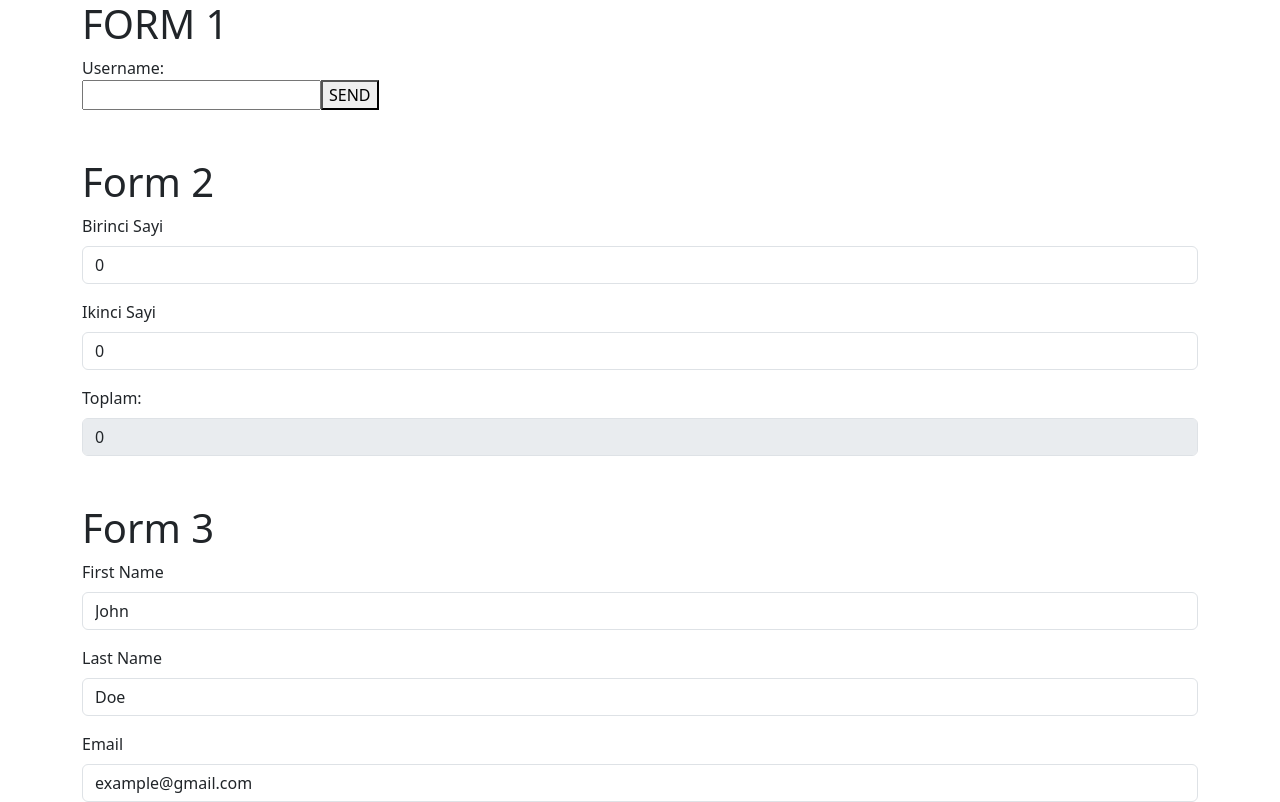
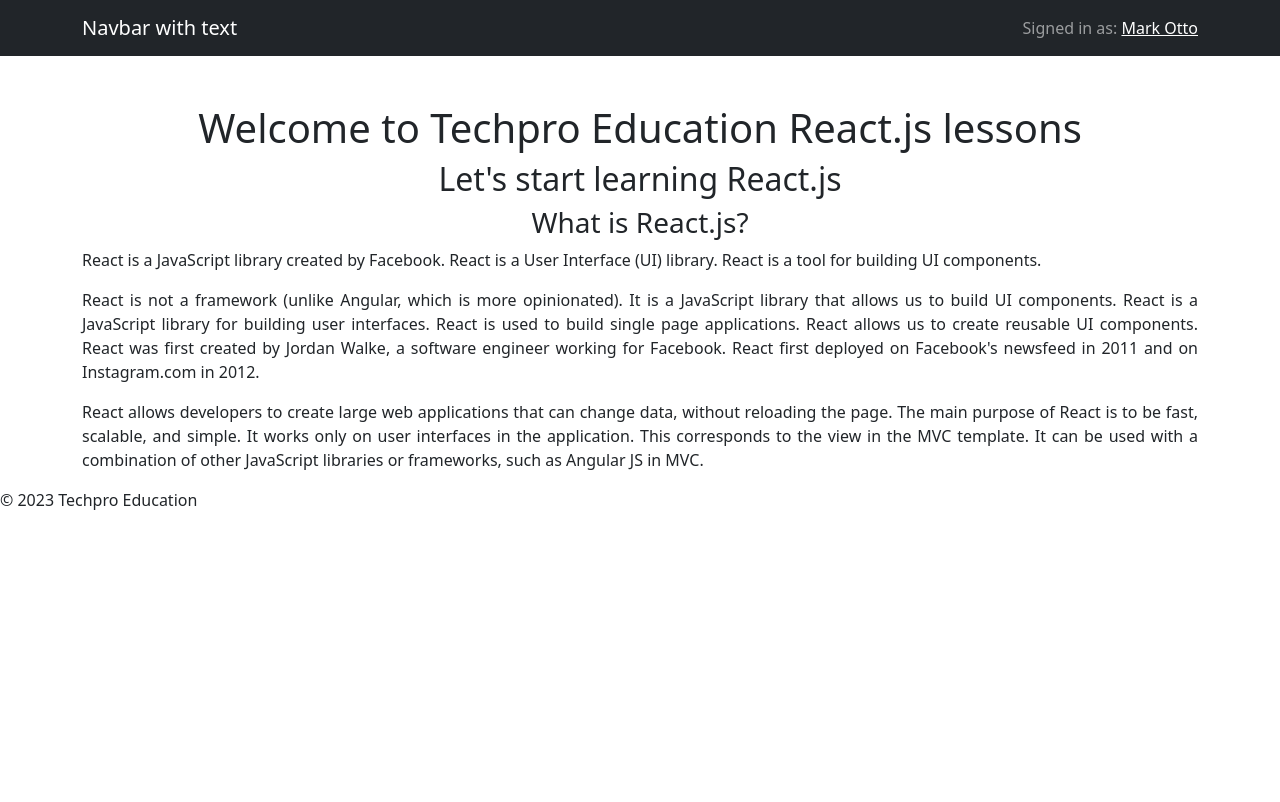
Before and after one commit to ZahideSarp/React, a React (Create React App) app: page / in a window 1280 px wide. Shown: the top 802 px of the page. Built offline with nearby package versions, Linux system fonts and the light colour scheme.

Commit message:
React-Router-Dom

```diff
--- a/package.json
+++ b/package.json
@@ -18,6 +18,7 @@
     "react-bootstrap": "^2.8.0",
     "react-dom": "^18.2.0",
     "react-icons": "^4.11.0",
+    "react-router-dom": "^6.16.0",
     "react-scripts": "5.0.1",
     "web-vitals": "^2.1.4",
     "yup": "^1.2.0"
--- a/src/App.js
+++ b/src/App.js
@@ -47,13 +47,13 @@
 const App = () => {
     return (
         <div>
-            {/* <X />
+            <X />
             <Armutlar />
             <Muzlar />
-            <Jsx1 />
+             {/* <Jsx1 />
             <Jsx2 />
             <Jsx3 />
-            <Jsx4 />
+            <Jsx4 />  */}
             <InlineStyling />
             <InternalStyling />
             <ExternalStyling />
@@ -68,7 +68,7 @@
             <Image />
             <ImageGallery />
             {/* TODO: render konusunda array'lerin component disinda kalmasi gerektiginde tekrardan duzenlenecek */}
-            {/* <ProfileCard
+            <ProfileCard
                 src="profile-card.jpg"
                 name="Walker"
                 location="Nashville, Tenesse"
@@ -115,7 +115,7 @@
             <BootstrapButton variant="outline-primary" disabled />
             <ReactIcons />
             {/* <MaterialIcons /> */}
-            {/* <Events />
+            <Events />
             <ProductShop />
             <State />
             <Counter />
@@ -129,7 +129,7 @@
             <Fetch1 />
             <Fetch2 />
             <Countries />
-            <ParentComponent />   */}
+            <ParentComponent />
             <Form1 />
             <Form2 />
             <Form3 />
--- a/src/components/20-component-types/02-function-type-component.js
+++ b/src/components/20-component-types/02-function-type-component.js
@@ -10,7 +10,7 @@
         // console.log("FTC: component mount edildiginde yani ilk render gerceklestikten sonra calisir")
 
         return () => {
-            console.log("FTC: component unmount edildiginde yani componentin kaldirildigi durumlarda calisir");
+            // console.log("FTC: component unmount edildiginde yani componentin kaldirildigi durumlarda calisir");
         }
     }, []);
 
--- a/src/components/21-fetch/02-fetch.js
+++ b/src/components/21-fetch/02-fetch.js
@@ -8,7 +8,7 @@
     const [users, setUsers] = useState();
     const [flag, setFlag] = useState(false);
 
-    console.log(BASE_URL);
+    // console.log(BASE_URL);
     // 1 - oncelikle iki tane olusturulacak
 
     useEffect(() => {
--- a/src/components/25-formik-yup/01-formik-yup.js
+++ b/src/components/25-formik-yup/01-formik-yup.js
@@ -25,8 +25,8 @@
         onSubmit: onSubmit
     })
 
-    console.log(formik.errors.sifreniz);
-    console.log(formik.touched);
+    // console.log(formik.errors.sifreniz);
+    // console.log(formik.touched);
 
     return (
         <Container className='my-5'>
--- a/src/components/25-formik-yup/02-formik-yup.js
+++ b/src/components/25-formik-yup/02-formik-yup.js
@@ -2,6 +2,9 @@
 import React from 'react';
 import { Button, Container, Form } from 'react-bootstrap';
 import * as Yup from 'yup';
+import axios from 'axios';
+
+const BASE_URL = process.env.REACT_APP_API_URL;
 
 const FormikYup2 = () => {
 
@@ -30,12 +33,32 @@
                 .required("Sifre kismi bos birakilamaz"),
         }),
 
-        onSubmit: (values) => {
-            console.log(values)
+        onSubmit: async (values) => {
+            const dto = {
+                firstName: values.firstName,
+                lastName: values.lastName,
+                email: values.email,
+                password: values.password
+            }
+
+            try {
+                const response = await axios.post(`${BASE_URL}/react-basics/user-information`, values)
+                console.log(response.data);
+                alert(JSON.stringify(response.data));
+            } catch (error) {
+                alert("Hata olustu");
+            } finally {
+                console.log("Gittik geldik")
+            }
         }
     })
 
-    console.log(formik.touched.firstName)
+    const handleDelete = () => {
+        axios.delete(`${BASE_URL}/react-basics/user-information/${formik.values.id}`)
+            .then(response => console.log(response.data))
+            .catch(error => console.log(error))
+            .finally(() => console.log("Biz de gittik geldik"))
+    }
 
     return (
         <Container>
@@ -113,6 +136,7 @@
                 >
                     SEND FORM
                 </Button>
+                <Button variant='danger' onClick={handleDelete}>ID'LI VERIYI SIL</Button>
             </Form>
         </Container>
     )
--- /dev/null
+++ b/src/components/header/header.js
@@ -0,0 +1,20 @@
+import React from 'react'
+import { Container, Navbar } from 'react-bootstrap'
+
+const Header = () => {
+    return (
+        <Navbar variant='dark' className="bg-dark mb-5">
+            <Container>
+                <Navbar.Brand href="#home">Navbar with text</Navbar.Brand>
+                <Navbar.Toggle />
+                <Navbar.Collapse className="justify-content-end">
+                    <Navbar.Text>
+                        Signed in as: <a href="#login">Mark Otto</a>
+                    </Navbar.Text>
+                </Navbar.Collapse>
+            </Container>
+        </Navbar>
+    )
+}
+
+export default Header
--- a/src/index.js
+++ b/src/index.js
@@ -1,13 +1,14 @@
 import React from "react";
 import { createRoot } from "react-dom/client";
-import App from "./App";
 import "./assets/scss/style.scss";
+import { RouterProvider } from "react-router-dom";
+import { router } from "./router/router";
 // import 'bootstrap/dist/css/bootstrap.min.css';
 
 const root = createRoot(document.getElementById("root"));
 
 root.render(
     <React.StrictMode>
-        <App />
+        <RouterProvider router={router} />
     </React.StrictMode>
 );
--- /dev/null
+++ b/src/layouts/user-layout.js
@@ -0,0 +1,17 @@
+import React from 'react'
+import { Outlet } from 'react-router-dom';
+import Header from '../components/header/header';
+
+const UserLayout = () => {
+    return (
+        <div>
+            <Header />
+            <Outlet />
+            <footer>
+                &copy; 2023 Techpro Education
+            </footer>
+        </div>
+    )
+}
+
+export default UserLayout
--- /dev/null
+++ b/src/pages/home/home.js
@@ -0,0 +1,36 @@
+import React from "react";
+import { Container } from "react-bootstrap";
+
+const HomePage = () => {
+  return (
+    <Container className="text-center">
+      <h1>Welcome to Techpro Education React.js lessons</h1>
+      <h2>Let's start learning React.js</h2>
+
+      <h3>What is React.js?</h3>
+      <p style={{ textAlign: "justify" }}>
+        React is a JavaScript library created by Facebook. React is a User
+        Interface (UI) library. React is a tool for building UI components.
+      </p>
+      <p style={{ textAlign: "justify" }}>
+        React is not a framework (unlike Angular, which is more opinionated). It
+        is a JavaScript library that allows us to build UI components. React is
+        a JavaScript library for building user interfaces. React is used to
+        build single page applications. React allows us to create reusable UI
+        components. React was first created by Jordan Walke, a software engineer
+        working for Facebook. React first deployed on Facebook's newsfeed in
+        2011 and on Instagram.com in 2012.
+      </p>
+      <p style={{ textAlign: "justify" }}>
+        React allows developers to create large web applications that can change
+        data, without reloading the page. The main purpose of React is to be
+        fast, scalable, and simple. It works only on user interfaces in the
+        application. This corresponds to the view in the MVC template. It can be
+        used with a combination of other JavaScript libraries or frameworks,
+        such as Angular JS in MVC.
+      </p>
+    </Container>
+  );
+};
+
+export default HomePage;
--- /dev/null
+++ b/src/router/router.js
@@ -0,0 +1,56 @@
+import { RouterProvider, createBrowserRouter } from 'react-router-dom';
+import HomePage from '../pages/home/home';
+import UserLayout from '../layouts/user-layout';
+import Jsx1 from '../components/02-jsx/01-jsx';
+import Jsx2 from '../components/02-jsx/02-jsx';
+import Jsx3 from '../components/02-jsx/03-jsx';
+import Jsx4 from '../components/02-jsx/04-jsx';
+import InlineStyling from '../components/03-styles/01-inline-styling';
+
+
+export const router = createBrowserRouter([
+    {
+        path: '/',
+        element: <UserLayout />,
+        children: [
+            {
+                index: true,
+                element: <HomePage />
+            },
+            {
+                path: 'jsx',
+                children: [
+                    {
+                        index: true,
+                        element: <Jsx1 />
+                    },
+                    {
+                        path: '1',
+                        element: <Jsx1 />
+                    },
+                    {
+                        path: '2',
+                        element: <Jsx2 />
+                    },
+                    {
+                        path: '3',
+                        element: <Jsx3 />
+                    },
+                    {
+                        path: '4',
+                        element: <Jsx4 />
+                    }
+                ]
+            },
+            {
+                path: 'styles',
+                children: [
+                    {
+                        index: true,
+                        element: <InlineStyling />
+                    }
+                ]
+            }
+        ]
+    },
+]);
```
Also changed, not shown: 1 other file (tests, documents, lock files or other folders).
